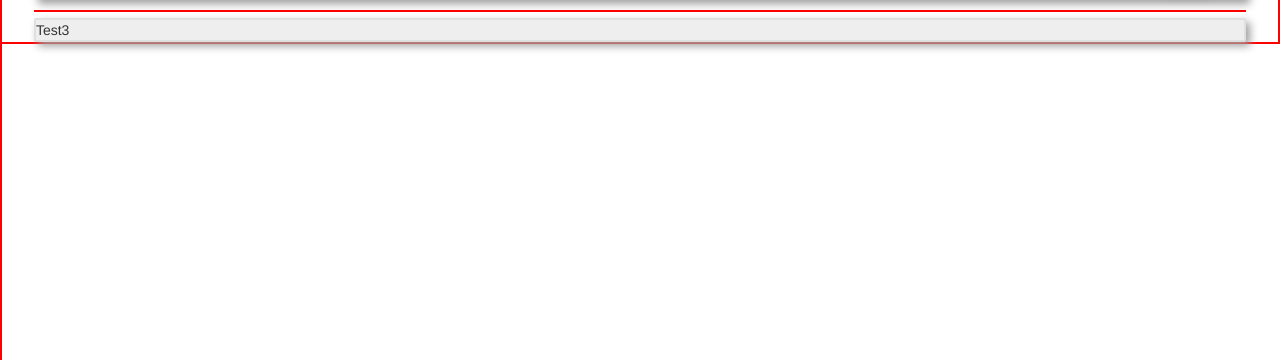
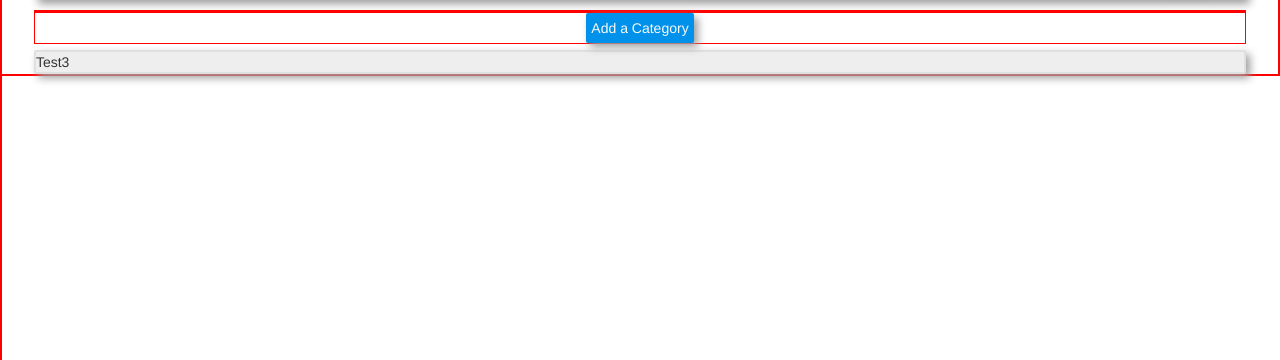
Before and after one commit to wicus199/project-itemCatalog, a Flask app: page / in a window 1280 px wide. Shown: the part 60-420 px from the top of the page. Run offline with Flask 2, Linux system fonts and the light colour scheme; data that the repository does not hold is empty; some libraries are stand-ins or nearby versions.

Commit message:
Add python functions inside HTML code for the main catalog page.

```diff
--- a/templates/catalog.html
+++ b/templates/catalog.html
@@ -65,11 +65,12 @@
                 </figure>
             </a>
             {% endfor %}
+        </section>
 
-
-
-
-
+        <section class="addSection">
+            <a href="{{url_for('addCategory')}}" class="addButton buttons">
+                Add a Category
+            </a>
         </section>
 
         <!--Will stay the same across all pages-->
```
